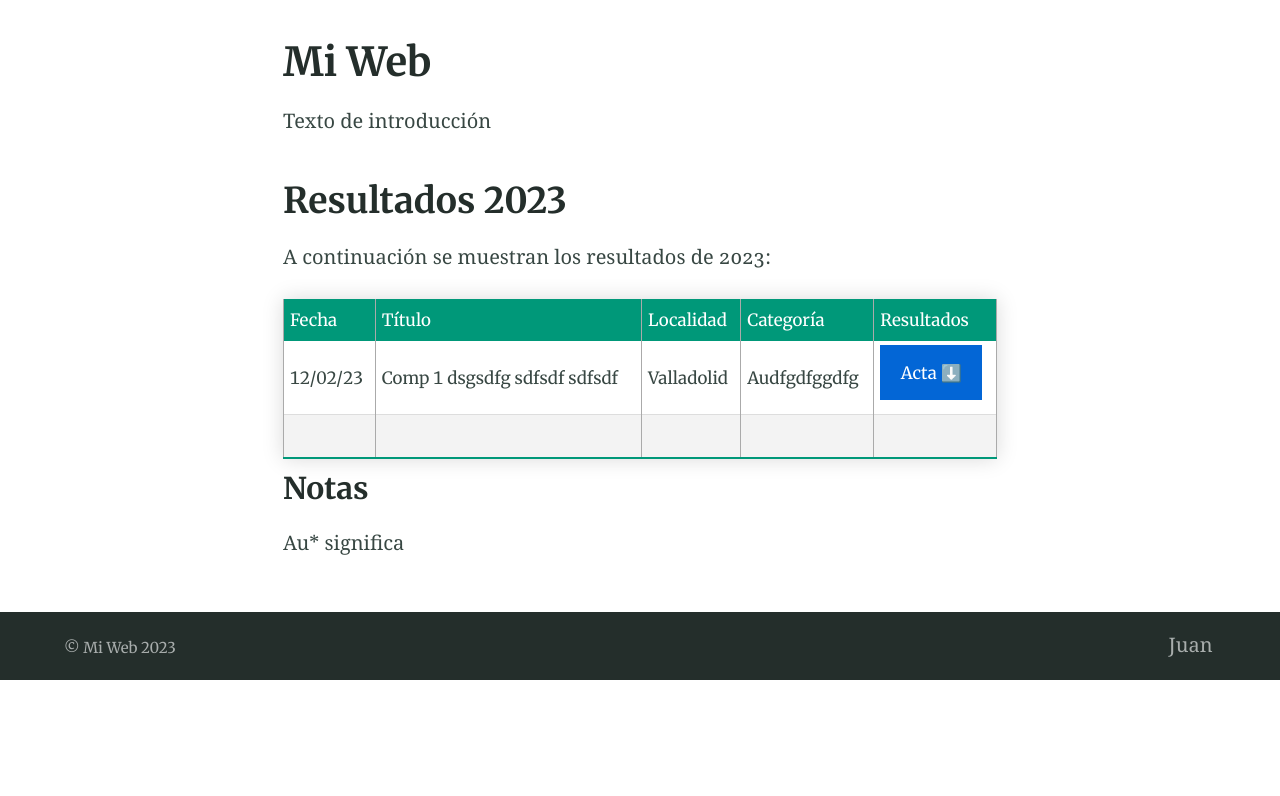
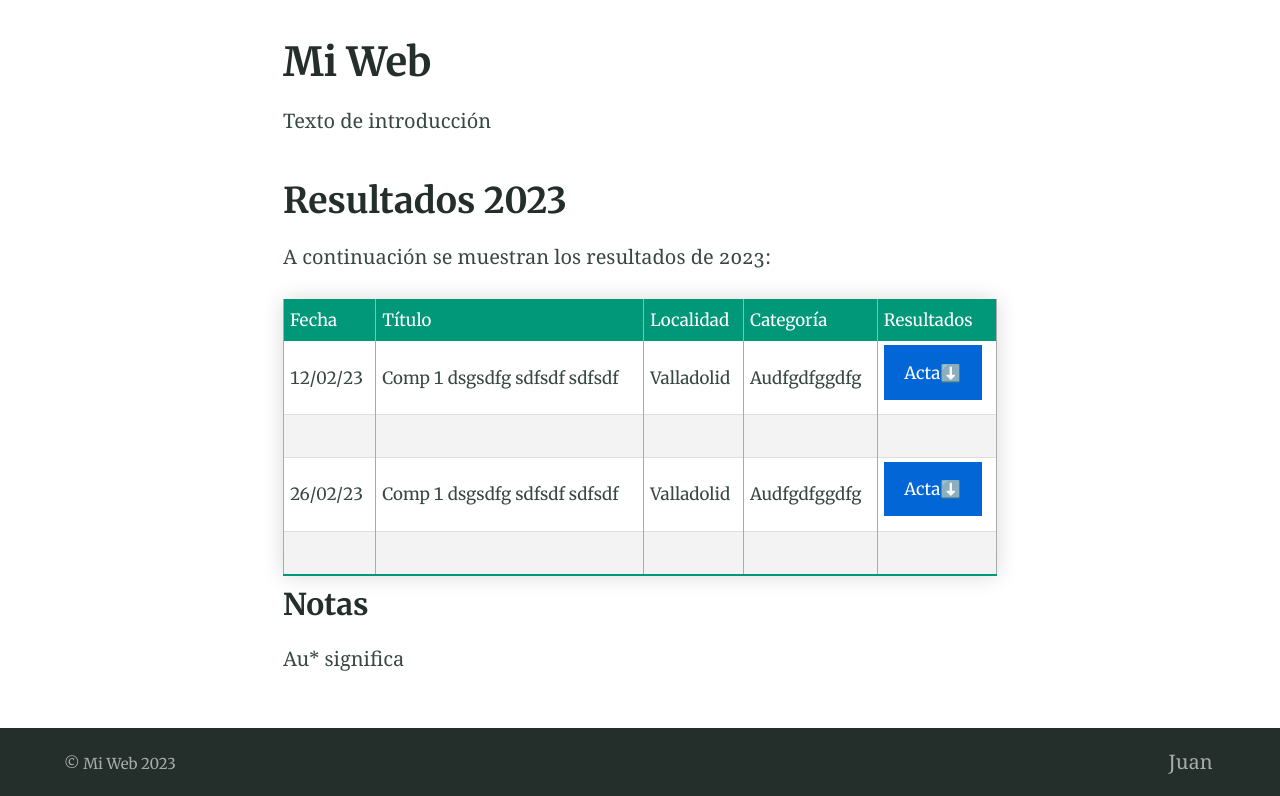
Before and after one commit to labajo/website-test, a Jekyll site: the page built from index.md, in a window 1280 px wide. Shown: the part 322-1118 px from the top of the page. Built offline with Jekyll 4.4.1, drawn with Linux system fonts in a browser that asks for light colours; before the commit the page ends 1002 px from its top, so only the background shows below that.

Commit message:
add result

```diff
--- a/index.md
+++ b/index.md
@@ -12,8 +12,8 @@ A continuación se muestran los resultados de 2023:
 
 | Fecha    | Título  |  Localidad   |  Categoría  | Resultados |
 |----------|---------|--------------|-------------|------------|
-| 12/02/23 | Comp 1  dsgsdfg sdfsdf sdfsdf  |  Valladolid  |  Audfgdfggdfg |  {% include button.html text="Acta  ⬇️"  link="./resultados/2023/sample.pdf" color="#0366d6" %} |
-
+| 12/02/23 | Comp 1  dsgsdfg sdfsdf sdfsdf  |  Valladolid  |  Audfgdfggdfg |  {% include button.html text="Acta⬇️"  link="./resultados/2023/sample.pdf" color="#0366d6" %} |
+| 26/02/23 | Comp 1  dsgsdfg sdfsdf sdfsdf  |  Valladolid  |  Audfgdfggdfg |  {% include button.html text="Acta⬇️"  link="./resultados/2023/sample.pdf" color="#0366d6" %} |
 
 
 ### Notas
```
